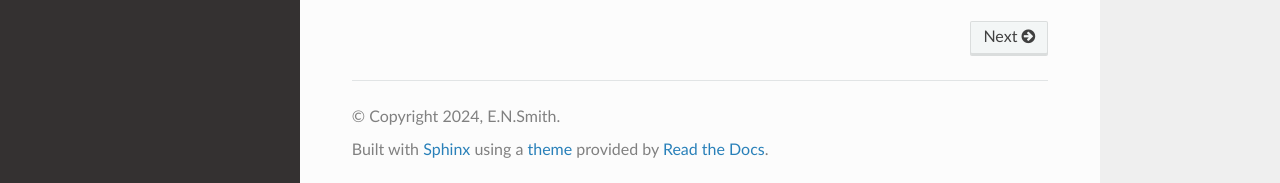
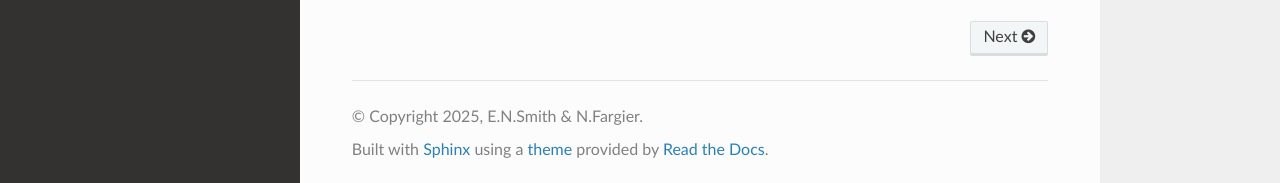
Before and after one commit to nfargier/thermoflux-rtd, a Sphinx documentation site: the page built from docs/index.rst, in a window 1280 px wide and 1140 px high. Shown: the part 954-1137 px from the top of the window. Built offline with Sphinx 7.4.7 and the Read the Docs theme 3.1.0, drawn with Linux system fonts in a browser that asks for light colours.

Commit message:
Update conf.py

```diff
--- a/docs/conf.py
+++ b/docs/conf.py
@@ -9,8 +9,8 @@ except Exception as e:
     print(f"❌ Import failed: {e}")
 
 project = 'Thermo-flux'
-copyright = '2024, E.N.Smith'
-author = 'E.N.Smith'
+copyright = '2025, E.N.Smith & N.Fargier'
+author = 'E.N.Smith & N.Fargier'
 
 #release = '0.1'
 #version = '0.1.0'
```
